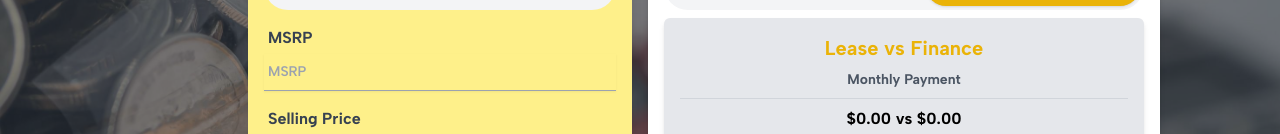
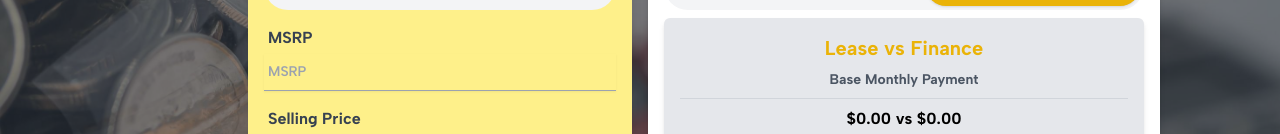
Before and after one commit to gfarhan18/lease-finance-calculator, a Next.js app: page / in a window 1280 px wide. Both pictures are taken after a click on the button "LEASE vs FINANCE". Shown: the part 194-328 px from the top of the page. Built offline with nearby package versions, Linux system fonts and the light colour scheme.

Commit message:
fixed new issues

```diff
--- a/src/components/FinanceSummary/FinanceSummary.tsx
+++ b/src/components/FinanceSummary/FinanceSummary.tsx
@@ -65,7 +65,7 @@ const FinanceSummary: React.FC<FinanceSummaryProps> = ({ formData }) => {
 
         <div className="text-left col-span-3">
           <div className="font-bold">
-            <p className="text-lg font-bolder">Monthly Base Payment: ${isNaN(monthlyPayment) ? "0.00" : monthlyPayment.toFixed(2)}</p>
+            <p className="text-lg font-bolder"> Base Monthly Payment: ${isNaN(monthlyPayment) ? "0.00" : monthlyPayment.toFixed(2)}</p>
             <small className="text-xs text-gray-500">*Tax not included</small>
           </div>
         </div>
--- a/src/components/LeaseFinanceComparison/LeaseFinanceComparison.tsx
+++ b/src/components/LeaseFinanceComparison/LeaseFinanceComparison.tsx
@@ -13,7 +13,7 @@ const LeaseFinanceComparison: React.FC<ComparisonProps> = ({
     <div className="bg-gray-200 rounded-md p-4 shadow-md">
       <div className="text-center  border-b border-gray-300">
         <h2 className="text-xl text-yellow-500 font-bold mb-2">Lease vs Finance</h2>
-        <p className="text-sm text-gray-600 mb-2 font-bold">Monthly Payment</p>
+        <p className="text-sm text-gray-600 mb-2 font-bold">Base Monthly Payment</p>
       </div>
       <div className="flex justify-between items-center mt-2">
         <div className="flex-1 text-center font-bold">
```
